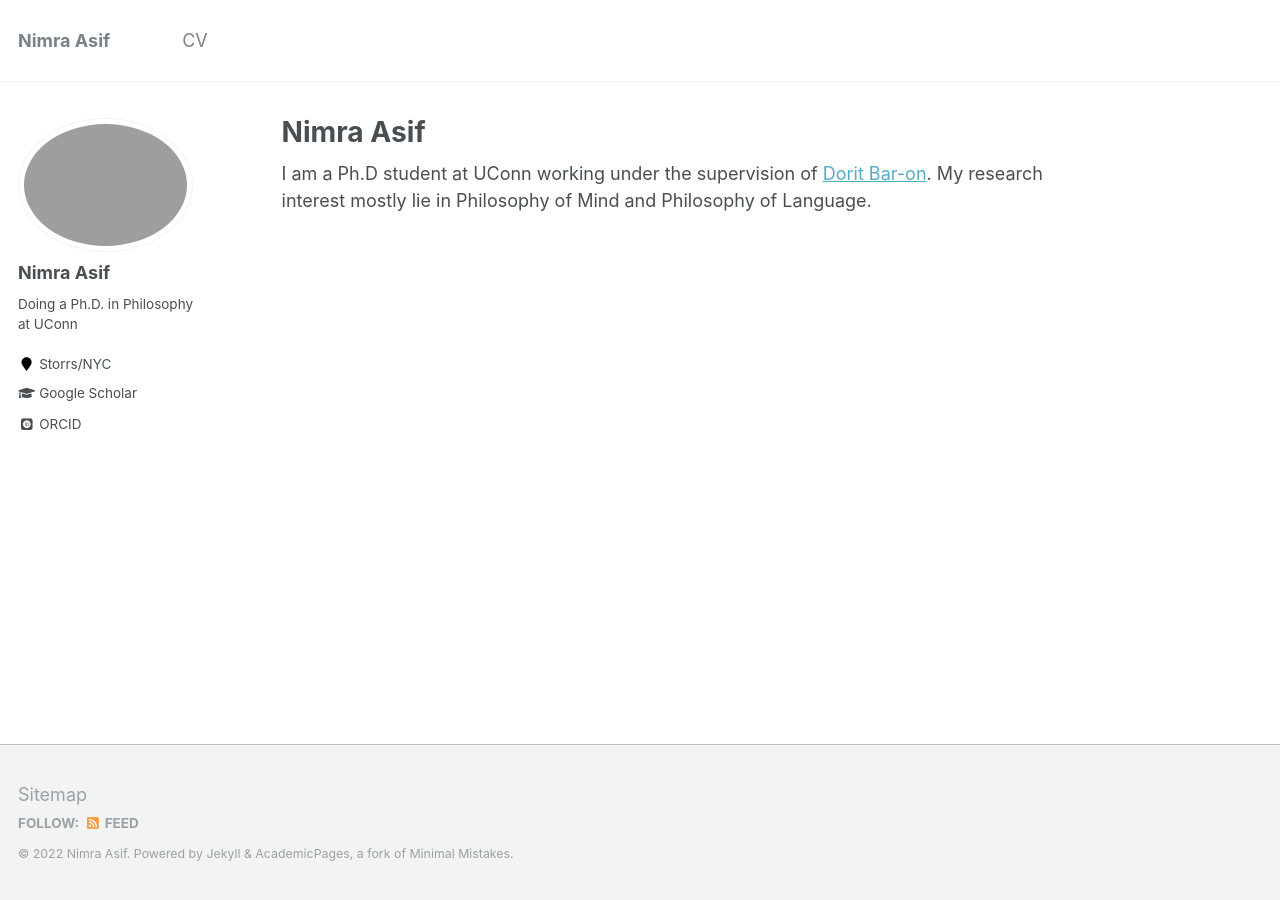
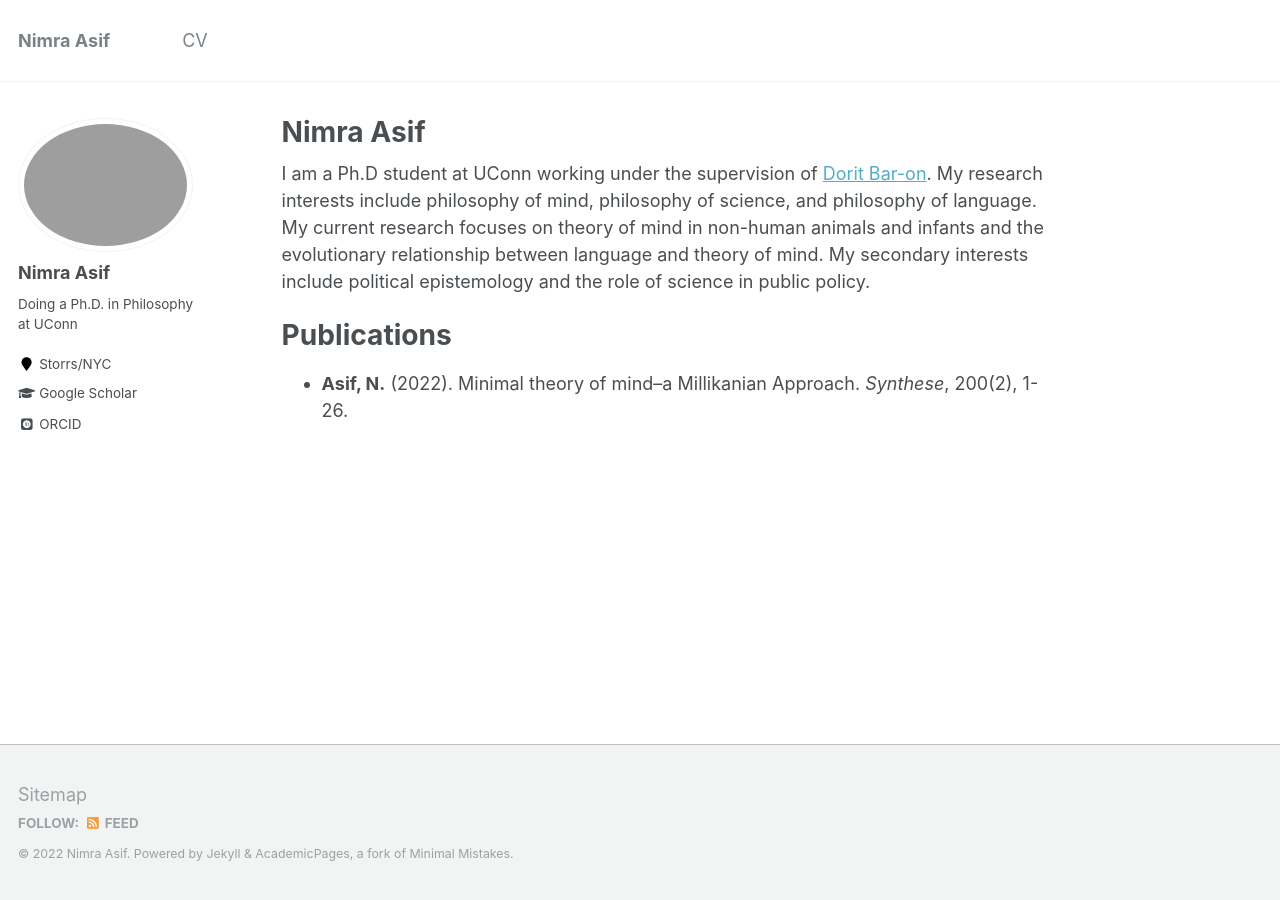
Before and after one commit to nimraaasif/nimraaasif.github.io, a Jekyll site: the page built from _pages/about.md, in a window 1280 px wide. Built offline with Jekyll 4.4.1, drawn with Linux system fonts in a browser that asks for light colours; some web fonts are replaced.

Commit message:
Content Update

```diff
--- a/_pages/about.md
+++ b/_pages/about.md
@@ -8,4 +8,9 @@ redirect_from:
   - /about.html
 ---
 
-I am a Ph.D student at UConn working under the supervision of [Dorit Bar-on](https://www.doritbar-on.com/). My research interest mostly lie in Philosophy of Mind and Philosophy of Language.
+I am a Ph.D student at UConn working under the supervision of [Dorit Bar-on](https://www.doritbar-on.com/). My research interests include philosophy of mind, philosophy of science, and philosophy of language. My current research focuses on theory of mind in non-human animals and infants and the evolutionary relationship between language and theory of mind. My secondary interests include political epistemology and the role of science in public policy.
+
+
+Publications
+======
+  * **Asif, N.** (2022). Minimal theory of mind–a Millikanian Approach. *Synthese*, 200(2), 1-26.
```
